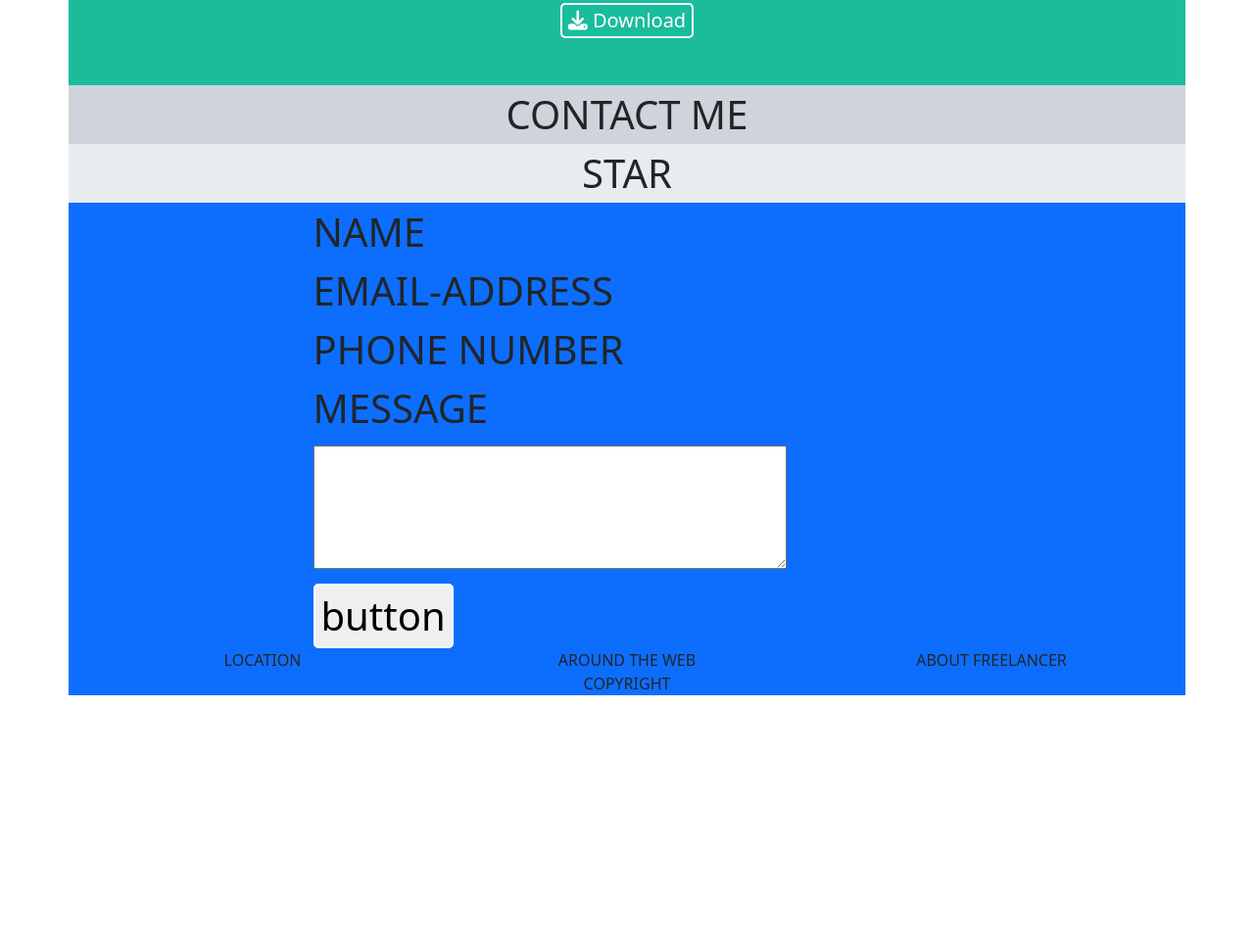
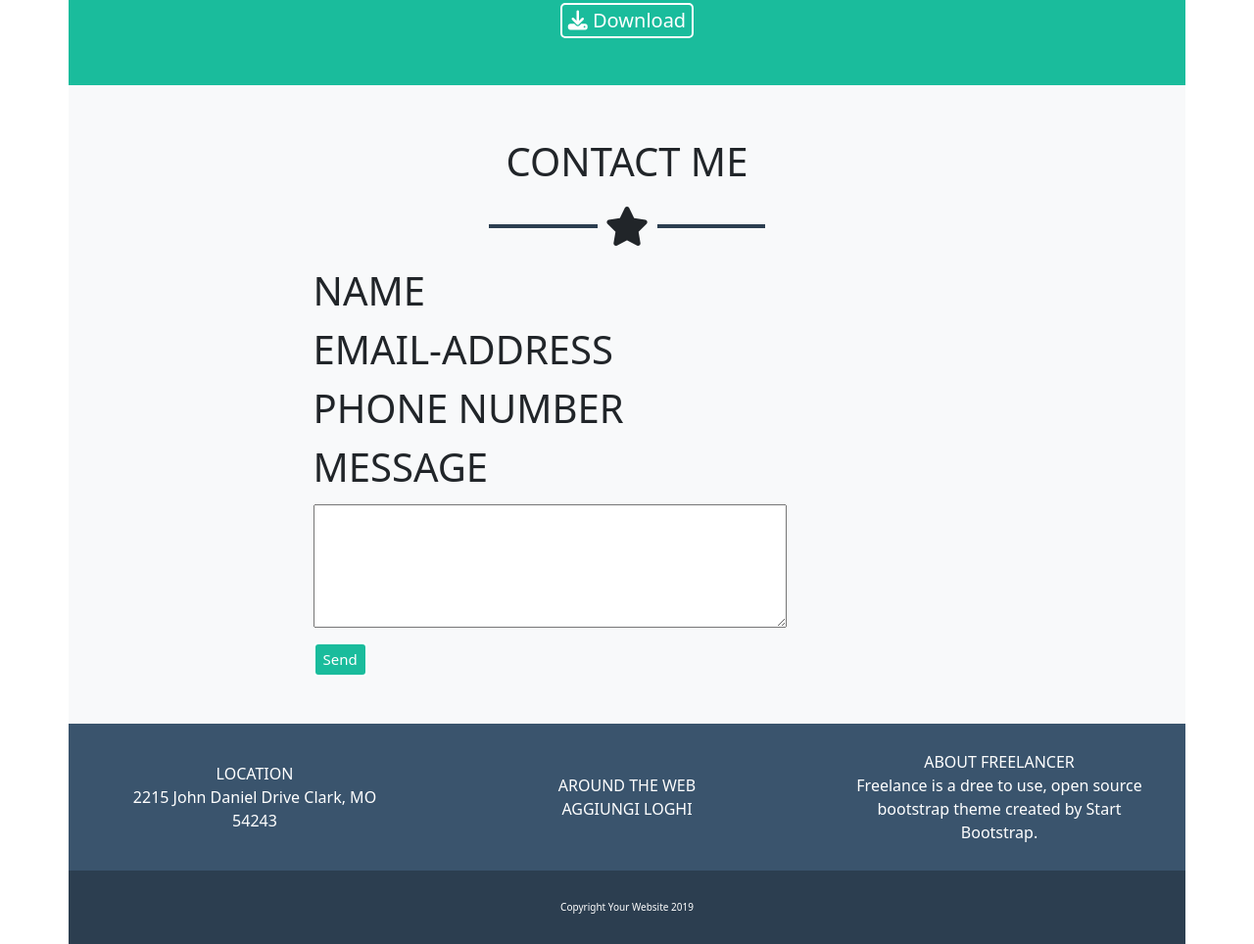
Before and after one commit to Giovanni-Damico98/html-css-bootstrap-freelancer, a plain HTML site: page index.html in a window 1280 px wide. Shown: the part 1646-2610 px from the top of the page at 98% size. Before the commit the page ends 2356 px from the top, so only its background shows below. Drawn offline with nearby package versions, Linux system fonts and the light colour scheme.

Commit message:
section 5 progress

```diff
--- a/index.html
+++ b/index.html
@@ -119,7 +119,7 @@
       </div>
     </div>
 
-    <!-- SEZIONE TRE -->
+    <!-- SEZIONE 3 -->
     <div class="container bg-first-section">
       <div class="row d-flex">
         <div class="col-12 text-center text-white font-size2 pt-5">ABOUT</div>
@@ -163,14 +163,14 @@
     </div>
 
     <!-- SEZIONE 4 -->
-    <div class="container bg-primary">
+    <div class="container fourth-section bg-light">
       <div class="row d-flex justify-content-center">
-        <div
-          class="col-12 bg-dark-subtle text-center font-size3 border-secondary"
-        >
-          CONTACT ME
+        <div class="col-12 text-center font-size3 mt-5">CONTACT ME</div>
+        <div class="col-12 font-size3 d-flex justify-content-center p-3">
+          <div class="star-line"></div>
+          <i class="fa-solid fa-star px-2"></i>
+          <div class="star-line"></div>
         </div>
-        <div class="col-12 bg-body-secondary text-center font-size3">STAR</div>
         <div class="col-7 font-size3">NAME</div>
         <div class="col-7 font-size3">EMAIL-ADDRESS</div>
         <div class="col-7 font-size3">PHONE NUMBER</div>
@@ -182,18 +182,42 @@
             class="custom-textarea"
           ></textarea>
         </div>
-        <div class="col-7 font-size3"><button>button</button></div>
+        <div class="col-7">
+          <button class="bg-first-section text-white font-size6 py-1 px-2 mb-5">
+            Send
+          </button>
+        </div>
       </div>
     </div>
 
     <!-- SEZIONE 5 -->
-    <div class="container bg-primary">
-      <div class="row d-flex justify-content-center">
-        <div class="row justify-content-center text-center">
-          <div class="col-12 col-md-4">LOCATION</div>
-          <div class="col-12 col-md-4">AROUND THE WEB</div>
-          <div class="col-12 col-md-4">ABOUT FREELANCER</div>
-          <div class="col-12 col-md-4">COPYRIGHT</div>
+    <div class="container">
+      <div
+        class="row info d-flex align-items-center justify-content-center text-center text-white bg-fifth-section"
+      >
+        <div class="col-12 col-md-4">
+          <span>LOCATION</span> <br />
+          <span>2215 John Daniel Drive Clark, MO</span> <br />
+          <span>54243</span>
+        </div>
+        <div class="col-12 col-md-4">
+          <span>AROUND THE WEB</span> <br />
+          <span>AGGIUNGI LOGHI</span>
+        </div>
+        <div class="col-12 col-md-4">
+          <span>ABOUT FREELANCER</span> <br />
+          <span
+            >Freelance is a dree to use, open source <br />
+            bootstrap theme created by Start <br />
+            Bootstrap.</span
+          >
+        </div>
+      </div>
+      <div
+        class="row copyright d-flex justify-content-center align-items-center bg-header"
+      >
+        <div class="col-12 col-md-4 text-white text-center font-size7">
+          Copyright Your Website 2019
         </div>
       </div>
     </div>
--- a/style.css
+++ b/style.css
@@ -92,7 +92,8 @@ E GRANDEZZA DELLE ROW E COL */
   color: #333333;
 }
 
-.second-section .star-line {
+.second-section .star-line,
+.fourth-section .star-line {
   background-color: #2c3e50;
 }
 
@@ -106,3 +107,16 @@ button {
   border: solid 2px white;
   border-radius: 5px !important;
 }
+
+/* FIFTH SECTION */
+.bg-fifth-section {
+  background-color: #3a546d;
+}
+
+.info {
+  height: 150px;
+}
+
+.copyright {
+  height: 75px;
+}
```
